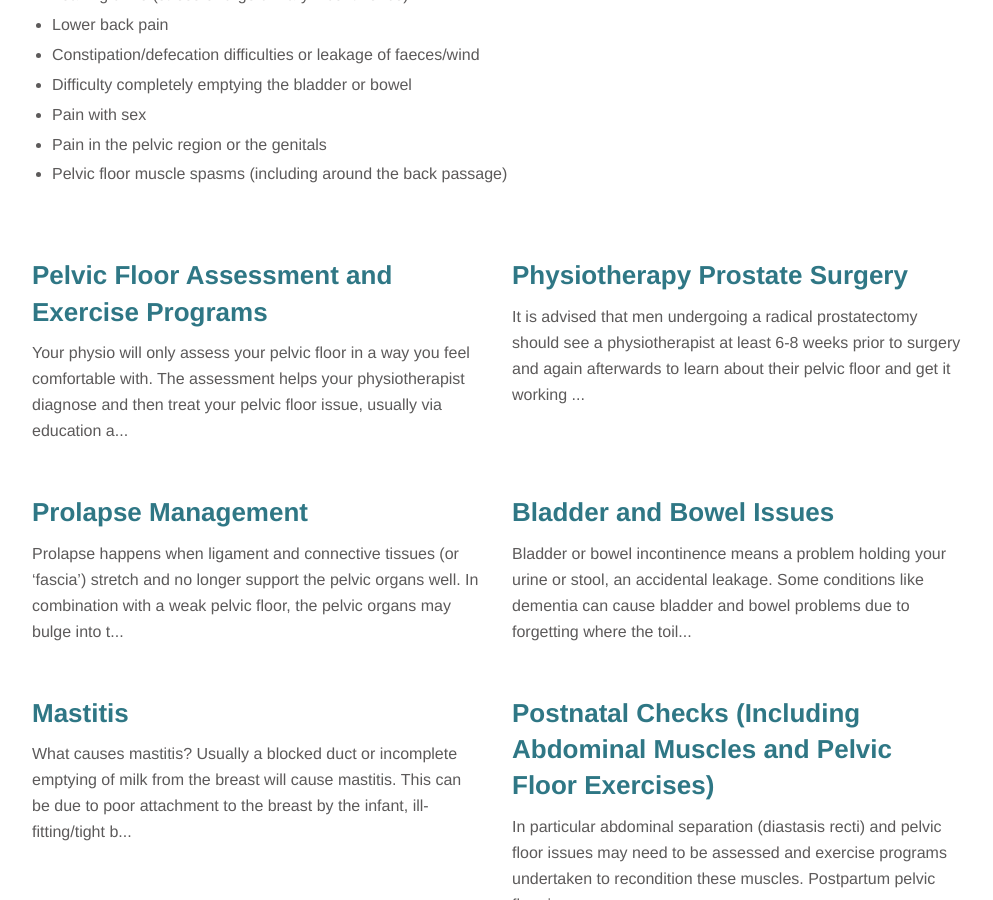
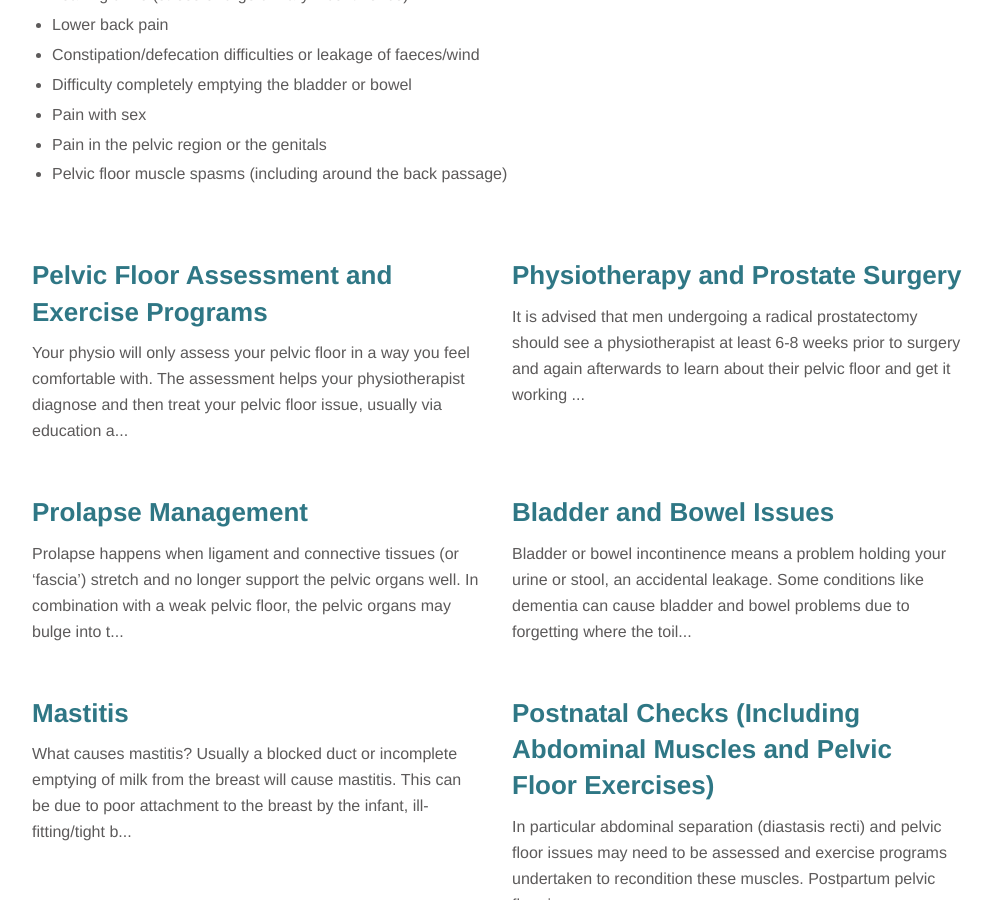
Before and after one commit to nwph/nwph.github.io, a Jekyll site: the page built from services.md, in a window 1280 px wide and 900 px high, scrolled down 1014 px. Shown: the whole window, without its empty margins (143-1136 px from the left). Built offline with Jekyll 4.4.1, drawn with Linux system fonts in a browser that asks for light colours.

Commit message:
Fix Typo

```diff
--- a/_services/prostate-surgery.md
+++ b/_services/prostate-surgery.md
@@ -1,9 +1,9 @@
 ---
-title: Physiotherapy Prostate Surgery
+title: Physiotherapy and Prostate Surgery
 subtitle: After prostatectomy men usually need to purposely use their pelvic floor muscles to control their bladder. It is easier to learn how to use the muscles before having the surgery - knowing where they are and how to use them correctly will assist with your recovery.
 weight: 2
 layout: service
-description: Physiotherapy Pre and Post Prostate Surgery
+description: Physiotherapy and Prostate Surgery
 ---
 
 It is advised that men undergoing a radical prostatectomy should see a physiotherapist at least 6-8 weeks prior to surgery and again afterwards to learn about their pelvic floor and get it working well again after surgery. Some degree of incontinence is expected after surgery as there can be removal of or damage to the urinary sphincters and pelvic floor muscles.
```
